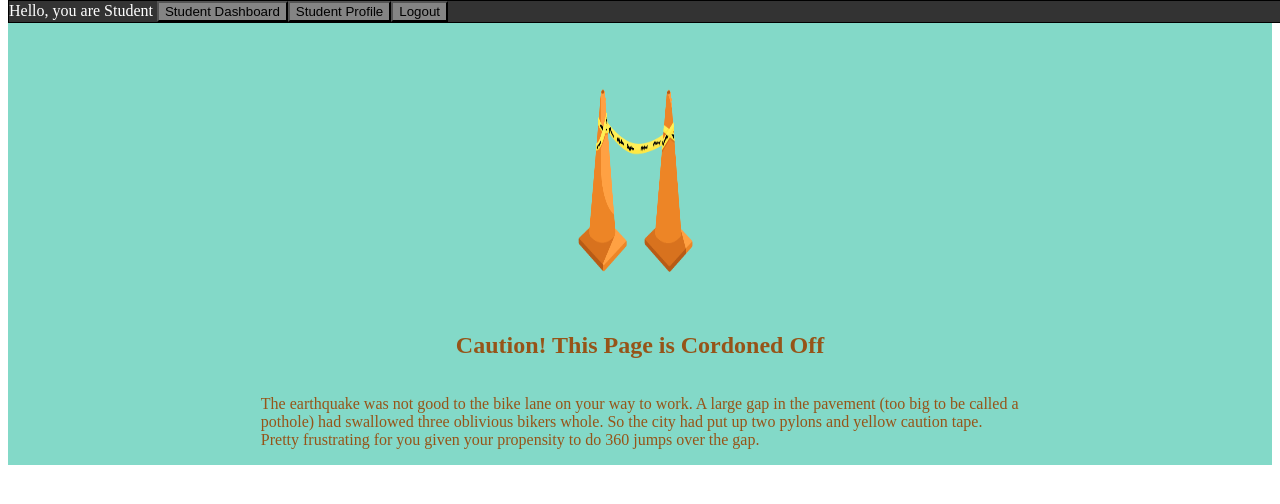
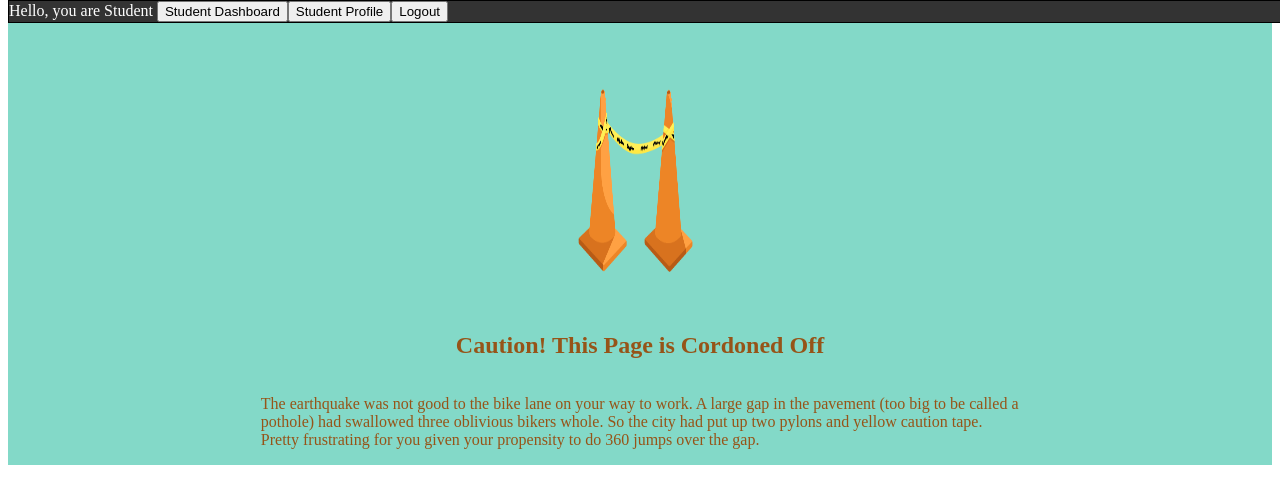
Before and after one commit to MarioKrstevski/bold-site, a Gatsby site: page /app in a window 1280 px wide. Built offline with nearby package versions, Linux system fonts and the light colour scheme; Gatsby itself is replaced by a stand-in of ours.

Commit message:
styling removed on buttons

```diff
--- a/src/components/application/UserHeader.js
+++ b/src/components/application/UserHeader.js
@@ -31,13 +31,13 @@ const UserHeader = ({ siteTitle }) => {
       {user.role === "student" && (
         <>
           <Link to="/app/student/dashboard">
-            <button style={{ backgroundColor: "#848484" }}>
+            <button>
               Student Dashboard
             </button>
           </Link>
 
           <Link to="/app/student/profile">
-            <button style={{ backgroundColor: "#848484" }}>
+            <button >
               {" "}
               Student Profile
             </button>
@@ -48,19 +48,19 @@ const UserHeader = ({ siteTitle }) => {
       {user.role === "donor" && (
         <>
           <Link to="/app/donor/dashboard">
-            <button style={{ backgroundColor: "#848484" }}>
+            <button >
               Donor Dashboard
             </button>
           </Link>
 
           <Link to="/app/donor/profile">
-            <button style={{ backgroundColor: "#848484" }}>
+            <button>
               Donor Profile
             </button>
           </Link>
         </>
       )}
-      <button style={{ backgroundColor: "#848484" }} onClick={() => logout()}>
+      <button  onClick={() => logout()}>
         Logout
       </button>
     </header>
```
